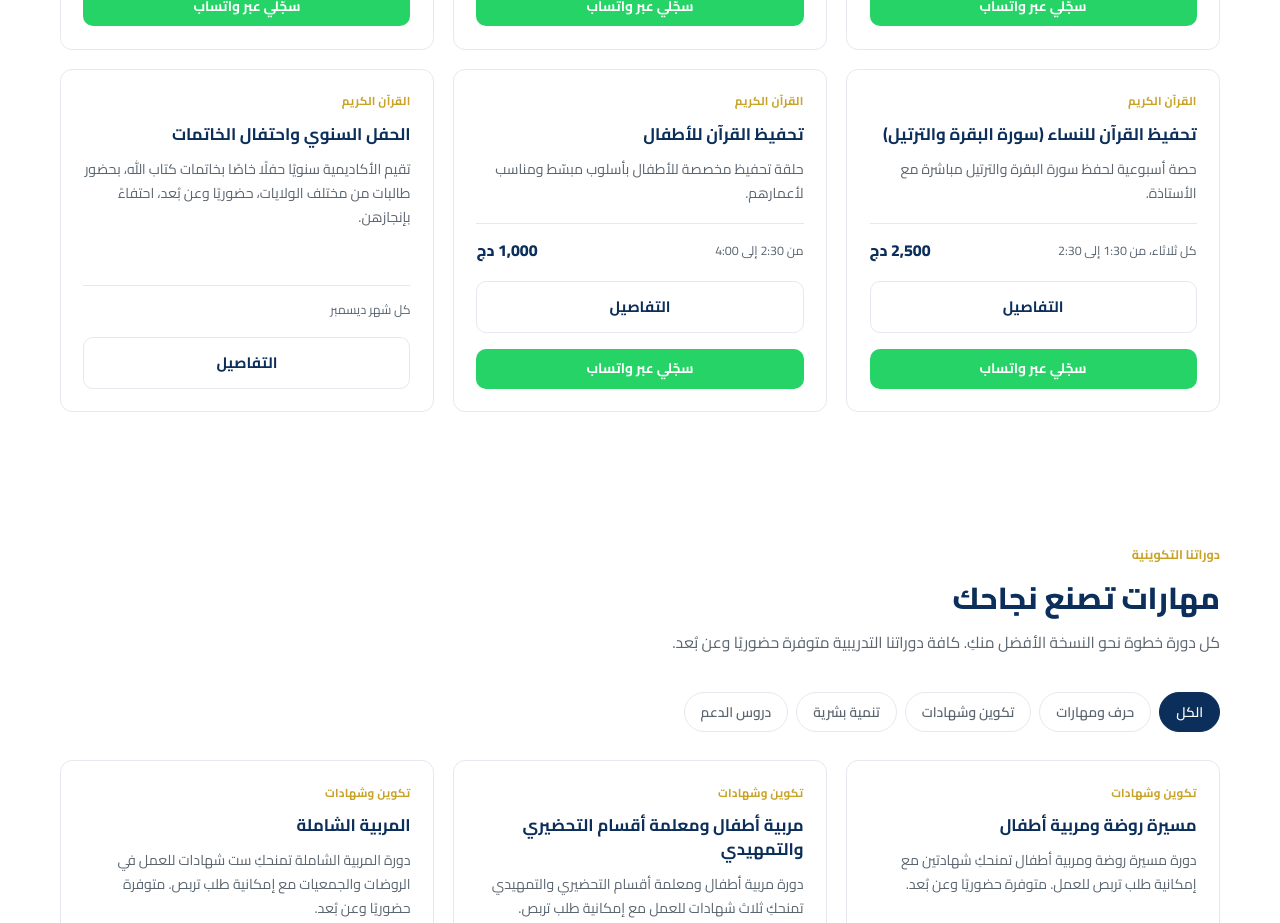
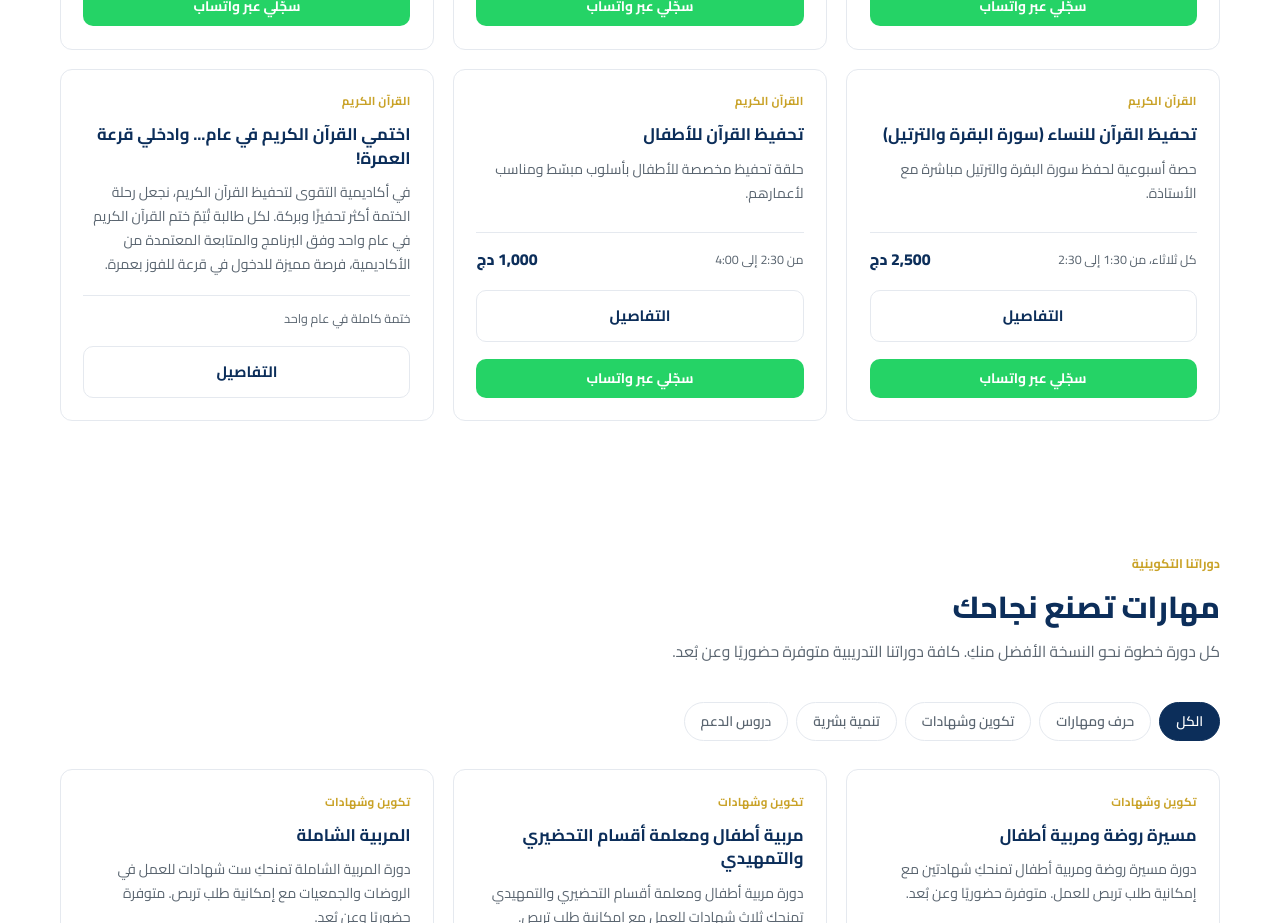
Before and after one commit to Mohammed-Zeghlache/eltakwa-academy, a React (Vite) app: page / in a window 1280 px wide. Shown: the part 3020-3943 px from the top of the page. Built offline with nearby package versions, Linux system fonts and the light colour scheme.

Commit message:
Update quran.js

```diff
--- a/src/data/quran.js
+++ b/src/data/quran.js
@@ -130,27 +130,35 @@ export const QURAN_ITEMS = [
       en: ["A simplified teaching method for children", "An encouraging atmosphere for memorization"],
     },
   },
-  {
-    slug: "quran-annual-ceremony",
+   {
+    slug: "quran-umrah-raffle",
     type: "quran",
     infoOnly: true,
-    title: { ar: "الحفل السنوي واحتفال الخاتمات", en: "Annual Ceremony for Quran Graduates" },
-    duration: { ar: "كل شهر ديسمبر", en: "Every December" },
+    title: {
+      ar: "اختمي القرآن الكريم في عام... وادخلي قرعة العمرة!",
+      en: "Finish the Quran in One Year... and Enter the Umrah Raffle!",
+    },
+    duration: {
+      ar: "ختمة كاملة في عام واحد",
+      en: "A full Quran completion in one year",
+    },
     price: "",
     desc: {
-      ar: "تقيم الأكاديمية سنويًا حفلًا خاصًا بخاتمات كتاب الله، بحضور طالبات من مختلف الولايات، حضوريًا وعن بُعد، احتفاءً بإنجازهن.",
-      en: "The academy holds an annual ceremony honoring students who complete the Quran, with attendees joining from different provinces, in person and remotely.",
+      ar: "في أكاديمية التقوى لتحفيظ القرآن الكريم، نجعل رحلة الختمة أكثر تحفيزًا وبركة. لكل طالبة تُتِمّ ختم القرآن الكريم في عام واحد وفق البرنامج والمتابعة المعتمدة من الأكاديمية، فرصة مميزة للدخول في قرعة للفوز بعمرة.",
+      en: "At Taqwa Academy, we make the journey of completing the Quran more motivating and blessed. Every student who completes the Quran within one year, following the academy's approved program and follow-up, has a special chance to enter the Umrah raffle.",
     },
     points: {
       ar: [
-        "تكريم الخاتمات ومنحهن شهادات حفظ القرآن الكريم",
-        "قراءات إيمانية وخاتمة جماعية",
-        "قرعة العمرة السنوية بين كل من أتممت الختمة مع الأكاديمية",
+        "الشرط: إتمام ختم القرآن الكريم في عام واحد وفق البرنامج والمتابعة المعتمدة من الأكاديمية",
+        "الجائزة: رحلة عمرة كاملة، ويتم الفوز عن طريق القرعة بين المستحقات اللاتي أتممن الختمة",
+        "خطواتكِ نحو الختمة: احفظي، ثبّتي، راجعي، وواصلي حتى الختمة بإذن الله",
+        "اجعلي هذا العام عام القرآن... ولعلّها تكون رحلة إلى بيت الله الحرام",
       ],
       en: [
-        "Honoring graduates and awarding Quran memorization certificates",
-        "Faith-based recitations and a group closing ceremony",
-        "An annual Umrah raffle among all students who complete the Quran with the academy",
+        "Requirement: complete the Quran within one year according to the academy's approved program and follow-up",
+        "Prize: a full Umrah trip, awarded by raffle among eligible students who completed the Quran",
+        "Your steps toward completion: memorize, reinforce, review, and continue until the completion, God willing",
+        "Make this year the year of the Quran... and it may become a journey to the Sacred House of Allah",
       ],
     },
   },
```
